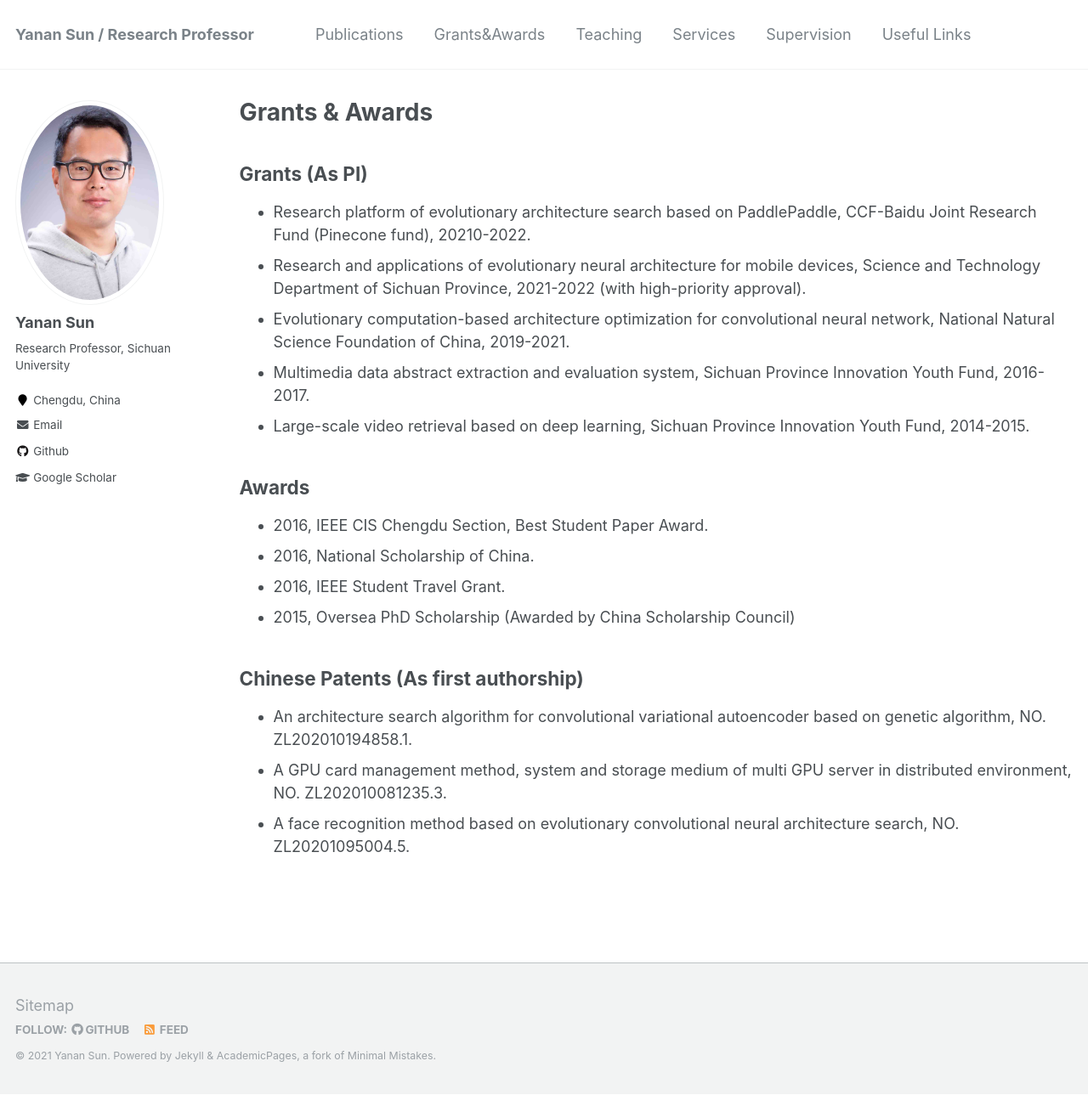
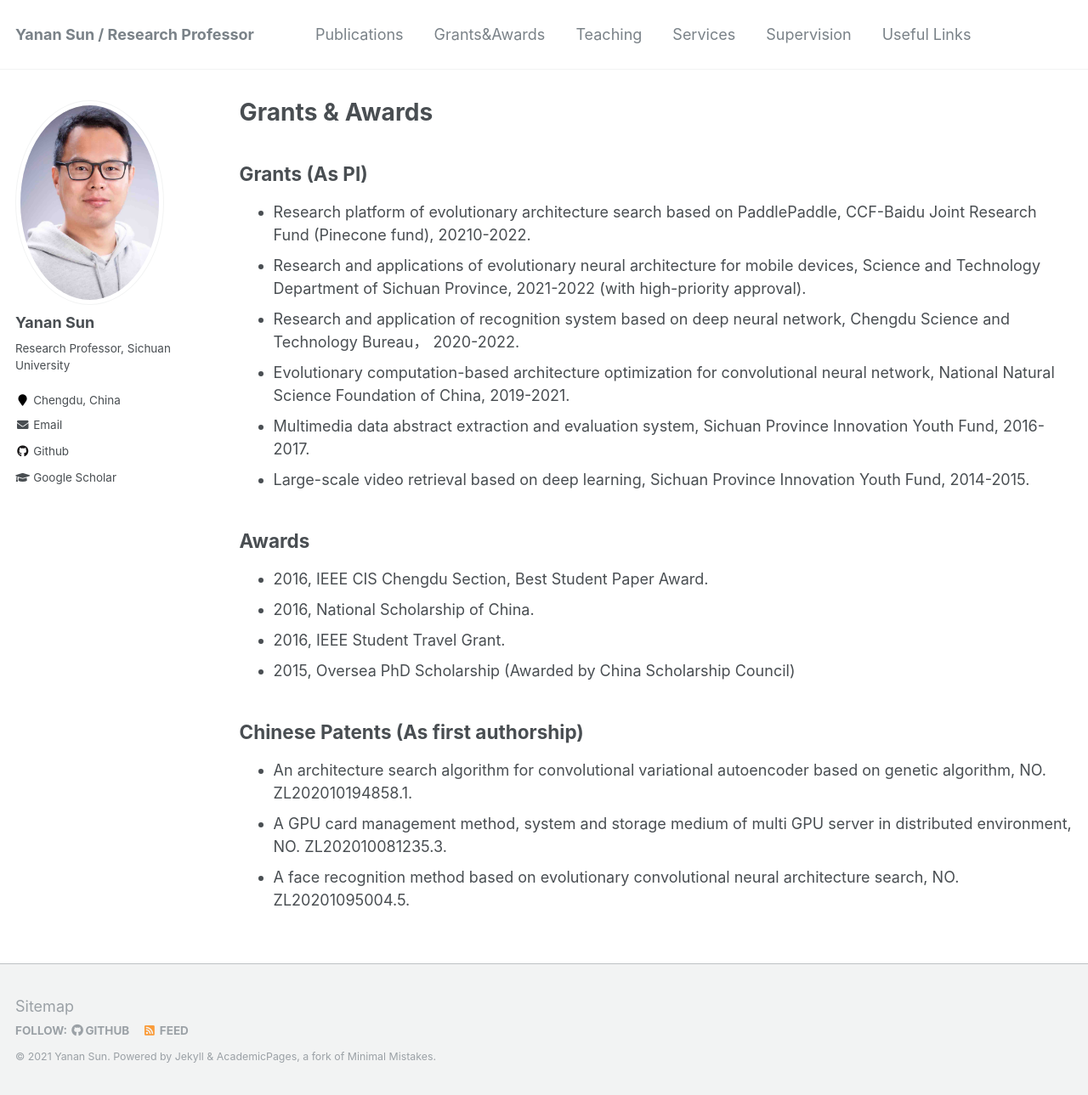
Before and after one commit to yn-sun/yn-sun.github.io, a Jekyll site: the page built from _pages/grants&awards.md, in a window 1280 px wide and 1289 px high. Shown: the whole window at 85% size. Built offline with Jekyll 4.4.1, drawn with Linux system fonts in a browser that asks for light colours; comment, search, counter and statistics services are not loaded.

Commit message:
Update grants&awards.md

```diff
--- a/_pages/grants&awards.md
+++ b/_pages/grants&awards.md
@@ -8,6 +8,7 @@ author_profile: true
 ## Grants (As PI)
 * Research platform of evolutionary architecture search based on PaddlePaddle, CCF-Baidu Joint Research Fund (Pinecone fund), 20210-2022.
 * Research and applications of evolutionary neural architecture for mobile devices, Science and Technology Department of Sichuan Province, 2021-2022 (with high-priority approval).
+* Research and application of recognition system based on deep neural network, Chengdu Science and Technology Bureau， 2020-2022.
 * Evolutionary computation-based architecture optimization for convolutional neural network, National Natural Science Foundation of China, 2019-2021.
 * Multimedia data abstract extraction and evaluation system, Sichuan Province Innovation Youth Fund, 2016-2017.
 * Large-scale video retrieval based on deep learning, Sichuan Province Innovation Youth Fund, 2014-2015.
```
